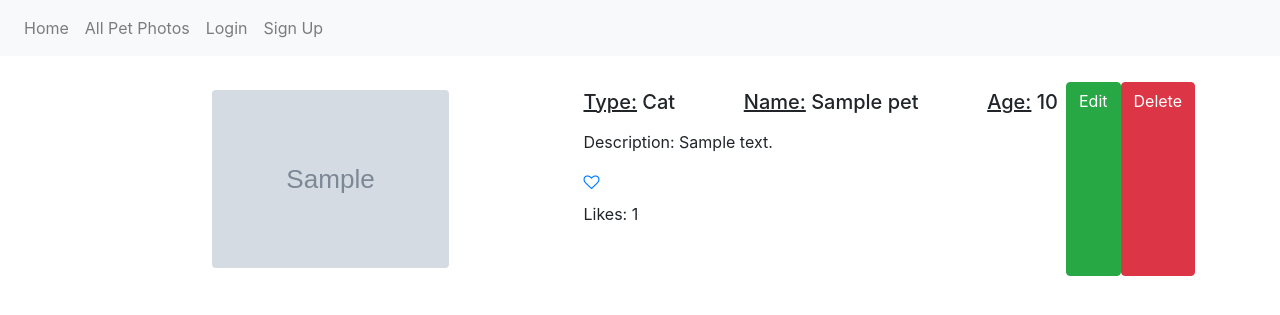
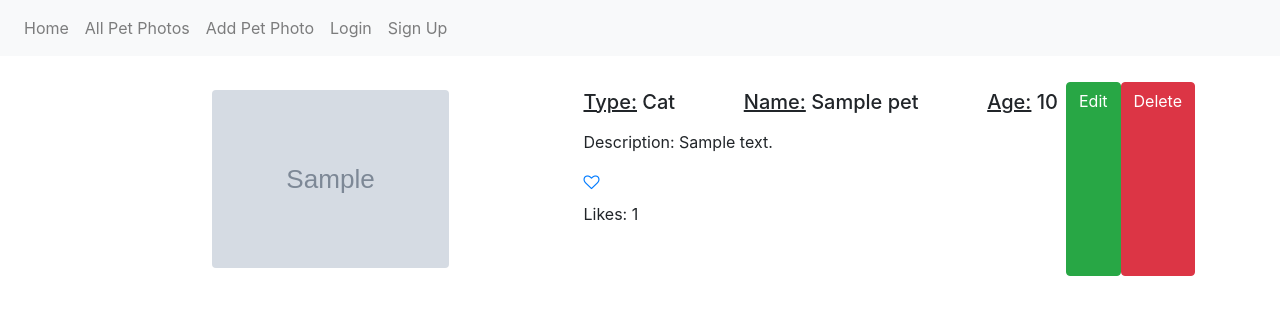
Before and after one commit to DimAntDim/SoftUni_Petstagram_Workshop, a Django app: page /pets/detail/1 in a window 1280 px wide. Shown: the top 315 px of the page. Run offline with Django 3.2, Linux system fonts and the light colour scheme; tables that the repository leaves empty hold one stand-in row (values such as "Sample post"); grey boxes marked "Sample" are stand-in pictures; some libraries are stand-ins or nearby versions.

Commit message:
styling and delete func implemented

```diff
--- a/petstagram/pets/views.py
+++ b/petstagram/pets/views.py
@@ -51,4 +51,12 @@ def pet_edit(request, pk):
     return render(request, 'pets/pet_edit.html', {'form':form})
 
 def pet_delete(request, pk):
-    pass
+    pet_to_delete = Pet.objects.get(pk=pk)
+    if request.method == 'POST':
+        pet_to_delete.delete()
+        return redirect('pet list')
+
+    context = {
+        'pet':pet_to_delete
+    }
+    return render(request, 'pets/pet_delete.html', context)
--- a/petstagram/templates/landing_page.html
+++ b/petstagram/templates/landing_page.html
@@ -19,6 +19,9 @@
                </li>
                <li>
                   <a class="nav-link" href="{% url 'pet list' %}">All Pet Photos</a>
+               </li>
+               <li>
+                  <a class="nav-link" href="{% url 'pet create' %}">Add Pet Photo</a>
                </li>
                <li class="nav-item">
                   <a class="nav-link" href="#">Login</a>
--- a/petstagram/templates/pets/pet_create.html
+++ b/petstagram/templates/pets/pet_create.html
@@ -21,7 +21,9 @@
             <ul class="navbar-nav">
                 <a class="nav-link" href="/">Home</a>
                 <a class="nav-link" href="{% url 'pet list' %}">All Pet Photos</a>
-                <a class="nav-link" href="url to the create view">Add Pet Photo</a>
+                <li>
+                    <a class="nav-link" href="{% url 'pet create' %}">Add Pet Photo</a>
+                </li>
                 <li class="nav-item">
                     <a class="nav-link" href="#">Login</a>
                 </li>
--- a/petstagram/templates/pets/pet_delete.html
+++ b/petstagram/templates/pets/pet_delete.html
@@ -34,7 +34,10 @@
     <div class="container">
         <div class="row">
         <div class="col-lg-12 text-center">
-            <h1>Are you sure you want to delete pet_name?</h1>
+            <div class="d-inline p-2 w-50">
+                <img src="{{pet.image_url}}" class="w-50 rounded mx-auto d-block">
+            </div>
+            <h1>Are you sure you want to delete {{pet.name}}?</h1>
             <div class="m-auto d-flex justify-content-center">
                      <div class="m-2">
                          <form method="post">
--- a/petstagram/templates/pets/pet_detail.html
+++ b/petstagram/templates/pets/pet_detail.html
@@ -21,10 +21,13 @@
             <ul class="navbar-nav">
                 <li>
                     <a class="nav-link" href="/">Home</a>
-                 </li>
-                 <li>
+                </li>
+                <li>
                     <a class="nav-link" href="{% url 'pet list' %}">All Pet Photos</a>
-                 </li>
+                </li>
+                <li>
+                    <a class="nav-link" href="{% url 'pet create' %}">Add Pet Photo</a>
+                </li>
                 <li class="nav-item">
                     <a class="nav-link" href="#">Login</a>
                 </li>
@@ -50,7 +53,7 @@
                 <p class="mt-2">Likes: {{ pet.likes_count }}</p>
             </div>
             <a href="{% url 'pet edit' pet.id %}" class="btn btn-success">Edit</a>
-            <a href="url to the delete view" class="btn btn-danger">Delete</a>
+            <a href="{% url 'pet delete' pet.id %}" class="btn btn-danger">Delete</a>
         </div>
 
     </div>
--- a/petstagram/templates/pets/pet_edit.html
+++ b/petstagram/templates/pets/pet_edit.html
@@ -21,7 +21,9 @@
             <ul class="navbar-nav">
                 <a class="nav-link" href="url to the landing view">Home</a>
                 <a class="nav-link" href="url to the all pets view">All Pet Photos</a>
-                <a class="nav-link" href="url to the create view">Add Pet Photo</a>
+                <li>
+                    <a class="nav-link" href="{% url 'pet create' %}">Add Pet Photo</a>
+                </li>
                 <li class="nav-item">
                     <a class="nav-link" href="#">Login</a>
                 </li>
```
Also changed, not shown: petstagram/templates/pets/pet_list.html (+11 -7 lines).
